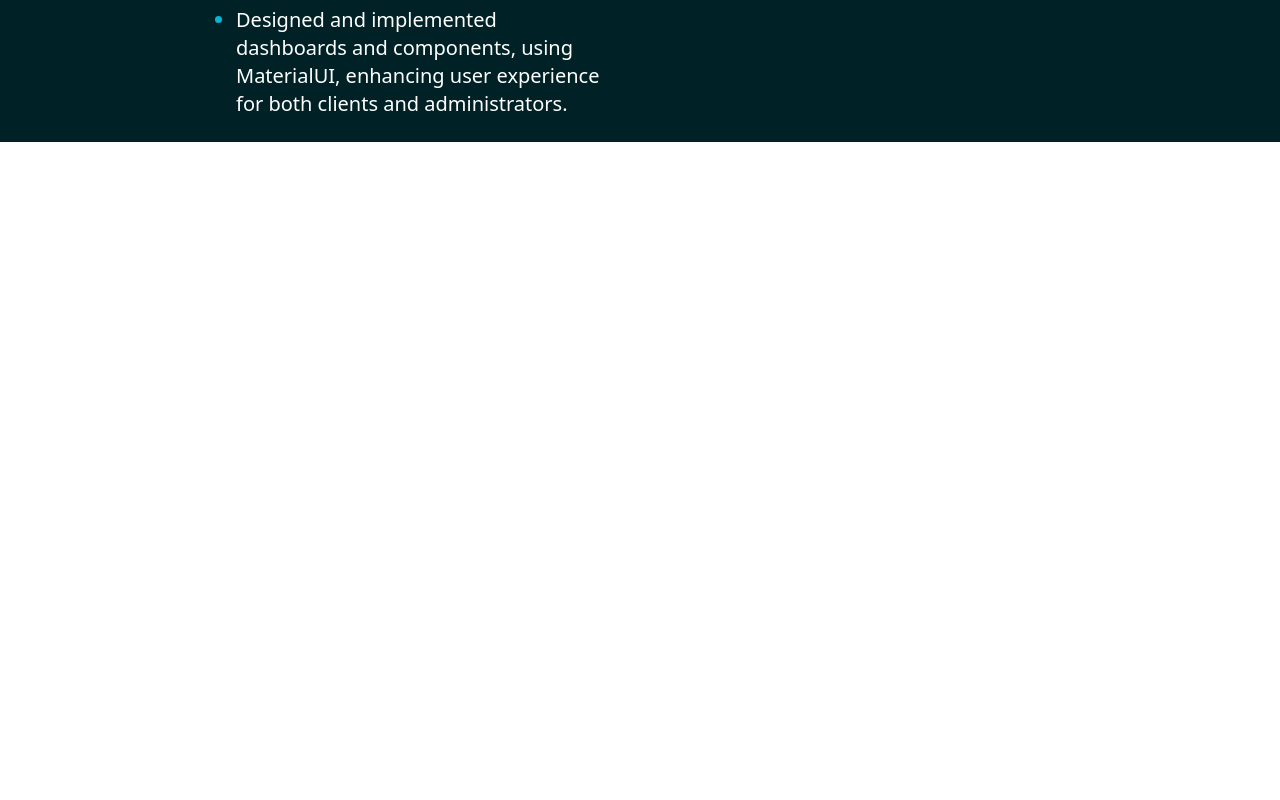
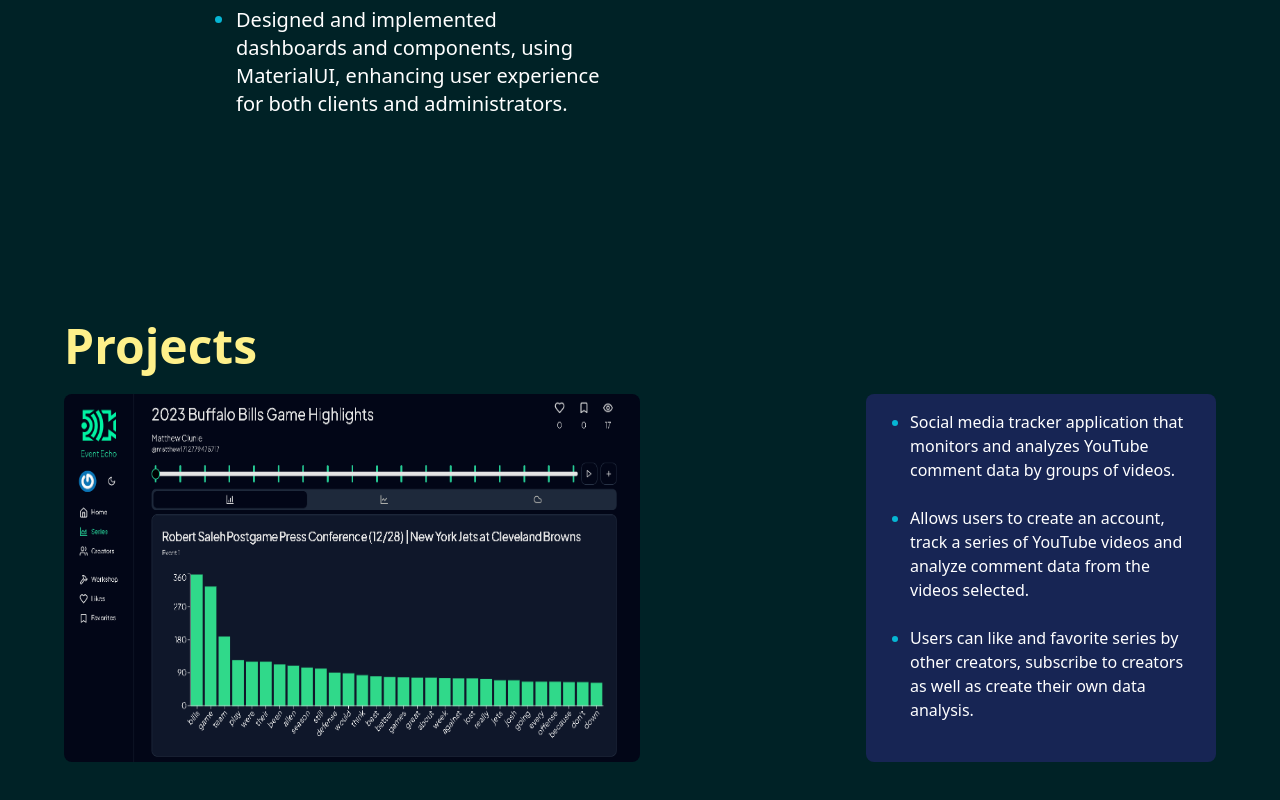
Before and after one commit to matthewclunie/dev-portfolio, a React (Vite) app: page / in a window 1280 px wide. Shown: the part 1718-2518 px from the top of the page. Before the commit the page ends 1860 px from the top, so only its background shows below. Built offline with nearby package versions, Linux system fonts and the light colour scheme.

Commit message:
started project list

```diff
--- a/src/App.tsx
+++ b/src/App.tsx
@@ -2,6 +2,7 @@ import About from "./components/About/About";
 import Experience from "./components/Experience/Experience";
 import { HeroImage } from "./components/HeroImage/HeroImage";
 import NavBar from "./components/NavBar/NavBar";
+import ProjectList from "./components/ProjectList/ProjectList";
 
 function App() {
   // const [onScreen, setOnScreen] = useState(false);
@@ -32,6 +33,7 @@ function App() {
         <HeroImage />
         <About />
         <Experience />
+        <ProjectList />
       </body>
     </html>
   );
--- a/src/components/About/About.tsx
+++ b/src/components/About/About.tsx
@@ -21,6 +21,8 @@ const About = () => {
   const [onScreen, setOnScreen] = useState(false);
 
   useEffect(() => {
+    const current = ref.current;
+
     const observer = new IntersectionObserver(
       ([entry]) => {
         setOnScreen(entry.isIntersecting);
@@ -28,15 +30,15 @@ const About = () => {
       { threshold: 0.5 }
     );
 
-    if (ref.current) {
-      observer.observe(ref.current);
+    if (current) {
+      observer.observe(current);
     }
 
-    // return () => {
-    //   if (ref.current) {
-    //     observer.unobserve(ref.current);
-    //   }
-    // };
+    return () => {
+      if (current) {
+        observer.unobserve(current);
+      }
+    };
   }, []);
 
   return (
--- a/src/components/HeroImage/HeroImage.tsx
+++ b/src/components/HeroImage/HeroImage.tsx
@@ -1,6 +1,6 @@
 export const HeroImage = () => {
   return (
-    <div className="flex items-center justify-center h-screen delay-700 opacity-0 animate-fade-down animation-fill-forwards">
+    <div className="flex items-center justify-center min-h-screen delay-700 opacity-0 animate-fade-down animation-fill-forwards">
       <div className="w-2/4">
         <h1 className="mb-2 text-8xl animate-fade-color animation-fill-forwards delay-1400">
           Matthew Clunie
--- /dev/null
+++ b/src/components/ProjectList/ProjectList.tsx
@@ -0,0 +1,55 @@
+import React, { useEffect, useRef, useState } from "react";
+import eventEcho from "../../assets/eventecho_screenshot.png";
+import SectionTitle from "../SectionTitle.tsx/SectionTitle";
+
+const ProjectList = () => {
+  const [onScreen, setOnScreen] = useState(false);
+  const ref = useRef(null);
+
+  useEffect(() => {
+    const observer = new IntersectionObserver(
+      ([entry]) => {
+        setOnScreen(entry.isIntersecting);
+      },
+      { threshold: 0.5 }
+    );
+    if (ref.current) {
+      observer.observe(ref.current);
+    }
+  }, []);
+
+  const projectPoints = [
+    "Social media tracker application that monitors and analyzes YouTube comment data by groups of videos.",
+    "Allows users to create an account, track a series of YouTube videos and analyze comment data from the videos selected.",
+    "Users can like and favorite series by other creators, subscribe to creators as well as create their own data analysis.",
+  ];
+
+  return (
+    <div
+      ref={ref}
+      className={`mx-16 grid content-center min-h-screen place-items-center opacity-0 animation-fill-forwards ${
+        onScreen ? "animate-fade-down" : "animate-fade-up"
+      }`}
+    >
+      <div>
+        <SectionTitle onScreen={onScreen} title="Projects" />
+        <div className="flex justify-between">
+          <img className="w-1/2 rounded-lg" src={eventEcho} />
+          <div className="p-4 rounded-lg bg-blue-950 w-[350px]">
+            <ul className="pl-5 list-disc list-bullet-highlight">
+              {projectPoints.map((projectPoint) => {
+                return (
+                  <li className="mx-2 mb-6">
+                    <p>{projectPoint}</p>
+                  </li>
+                );
+              })}
+            </ul>
+          </div>
+        </div>
+      </div>
+    </div>
+  );
+};
+
+export default ProjectList;
```
Also changed, not shown: src/assets/eventecho_screenshot.png (added).
